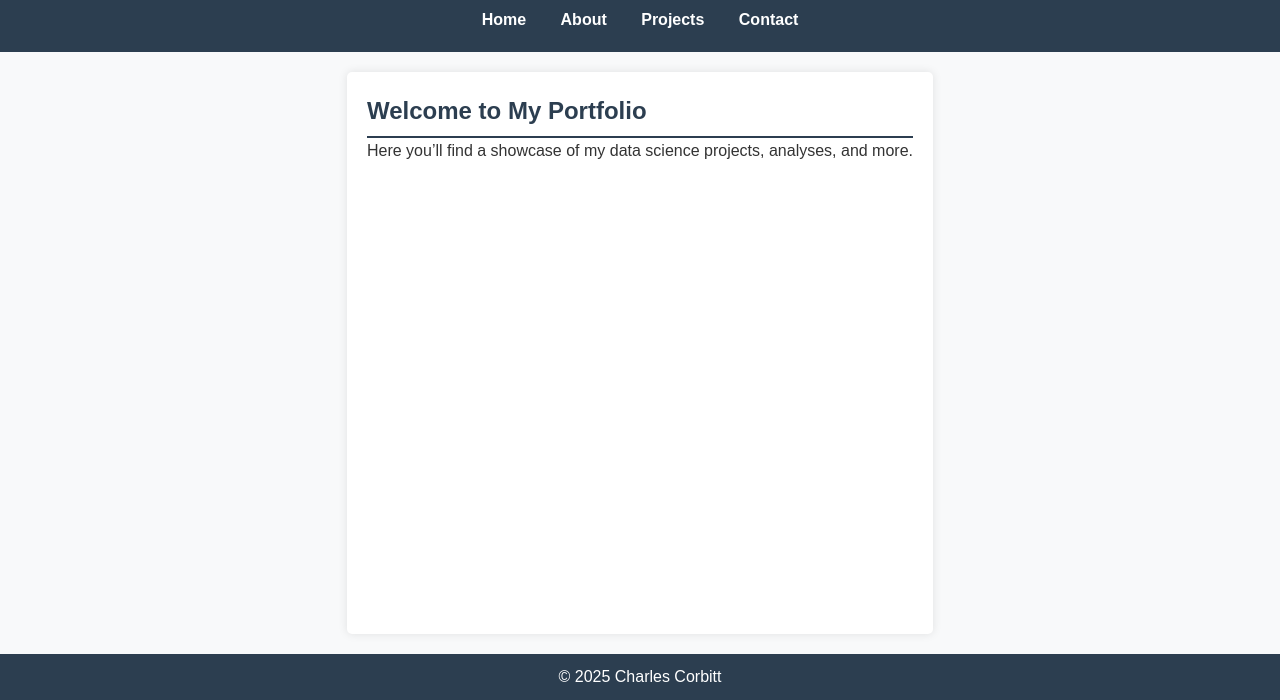
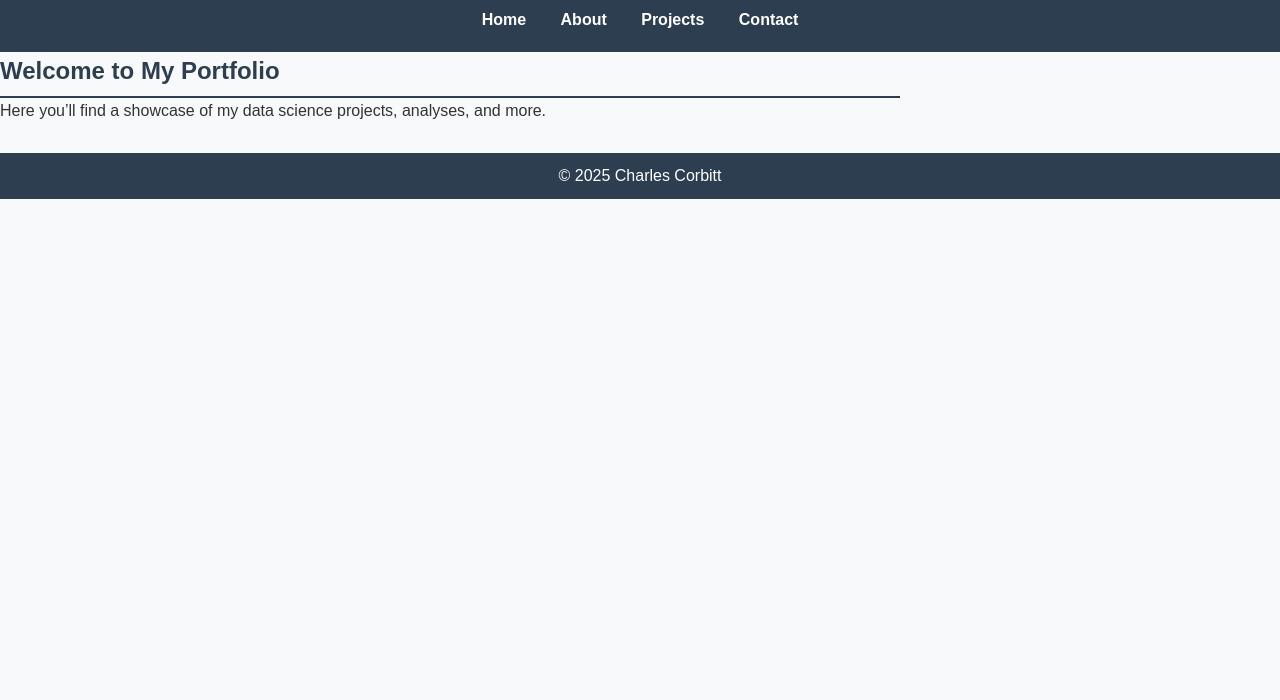
Before and after one commit to CharlesCorbitt/charlescorbitt.github.io, a plain HTML site: page index.html in a window 1280 px wide. Shown: the part 100-800 px from the top of the page. Drawn offline with Linux system fonts and the light colour scheme.

Commit message:
Update style.css

```diff
--- a/assets/css/style.css
+++ b/assets/css/style.css
@@ -48,14 +48,11 @@ nav a:hover {
 
 /* Main Content Styling */
 main {
-    flex: 1;  /* Pushes the footer down */
-    max-width: 900px;
-    margin: 20px auto;
-    background: white;
-    padding: 20px;
-    border-radius: 5px;
-    box-shadow: 0px 0px 10px rgba(0, 0, 0, 0.1);
+    width: 80%; /* Responsive width */
+    max-width: 900px; /* Won't go beyond 900px */
+    min-width: 600px; /* Prevents it from shrinking too much */
 }
+
 
 /* Sections */
 section {
```
